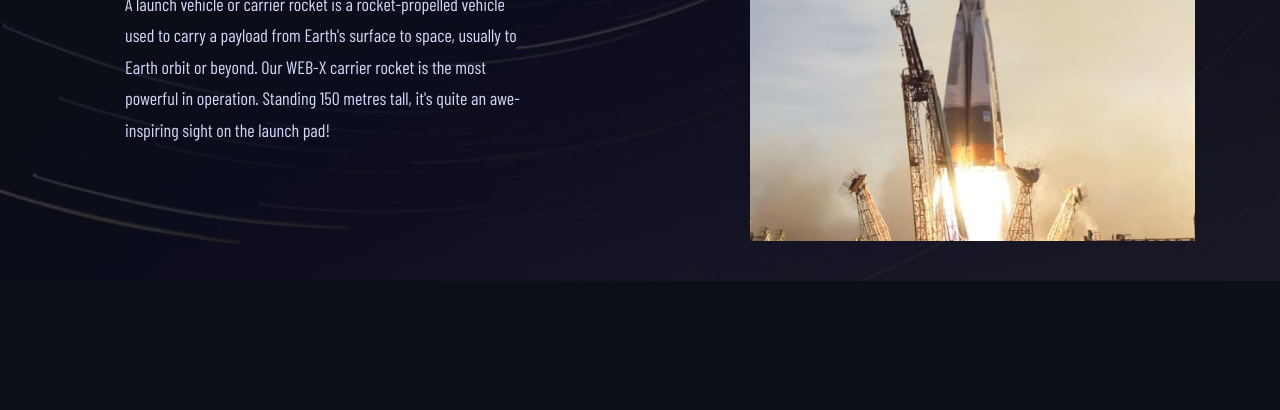
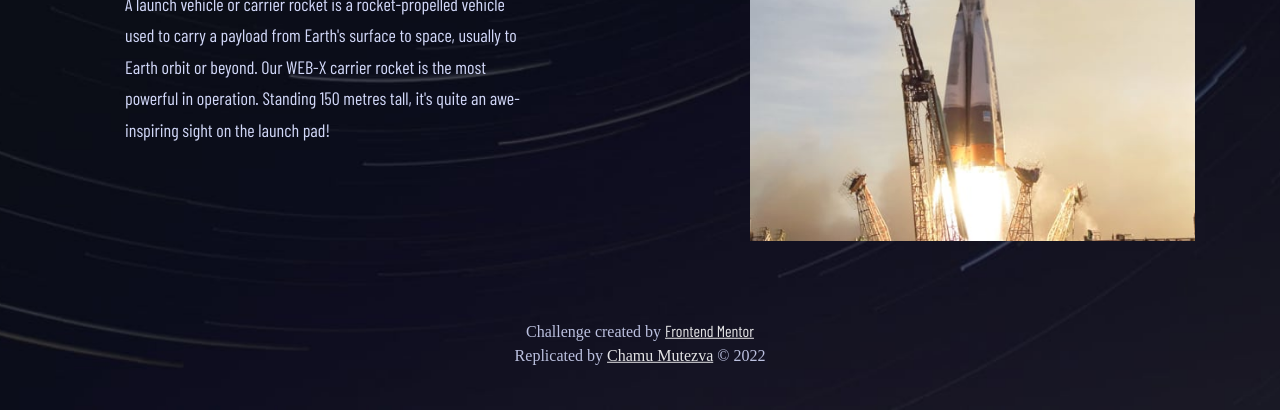
Before and after one commit to queseri/space-travel, a website: page technology.html in a window 1280 px wide. Shown: the part 617-1027 px from the top of the page. Before the commit the page ends 898 px from the top, so only its background shows below. Drawn offline with nearby package versions, Linux system fonts and the light colour scheme; a web font is replaced by a local one.

Commit message:
feat: footer section implemented

```diff
--- a/index.css
+++ b/index.css
@@ -387,6 +387,14 @@ select {
 .btn:hover,
 .btn:focus {
     box-shadow: 5px 5px 10px 55px hsl(var(--clr-white) / .15);
+}
+
+.footer {
+    margin-block: 2.5rem;
+}
+
+.footer-content {
+    text-align: center;
 }
 
 /*--------------------------------------------*/
--- a/main.js
+++ b/main.js
@@ -34,7 +34,7 @@ timeLine.
             backgroundColor: "#fff"
         }
     ).
-    fromTo(['h1', 'h2', '.main-content', '.tabbed li', '.tab-image'],
+    fromTo(['h1', 'h2', '.call-to-action', '.main-content', '.tabbed li', '.tab-image', '.footer'],
         {
             opacity: 0,
             y: -20
--- a/technology.html
+++ b/technology.html
@@ -190,6 +190,19 @@
         </div>
       </div>
     </main>
+    <footer class="footer">
+      <div class="footer-content">
+        <span>Challenge created by</span>
+        <a class="ff-barlow text-white"
+          href="https://www.frontendmentor.io/challenges">Frontend Mentor</a>
+        <p class=".ff-bellfair">Replicated by
+          <a class="text-white"
+            href="https://github.com/queseri/space-travel">Chamu
+            Mutezva</a>
+          &copy; 2022
+        </p>
+      </div>
+    </footer>
   </div>
   <script
     src="https://cdnjs.cloudflare.com/ajax/libs/gsap/3.11.1/gsap.min.js"></script>
```
Also changed, not shown: crew.html (+12 -0 lines), destination.html (+12 -1 lines), index.html (+12 -0 lines).
